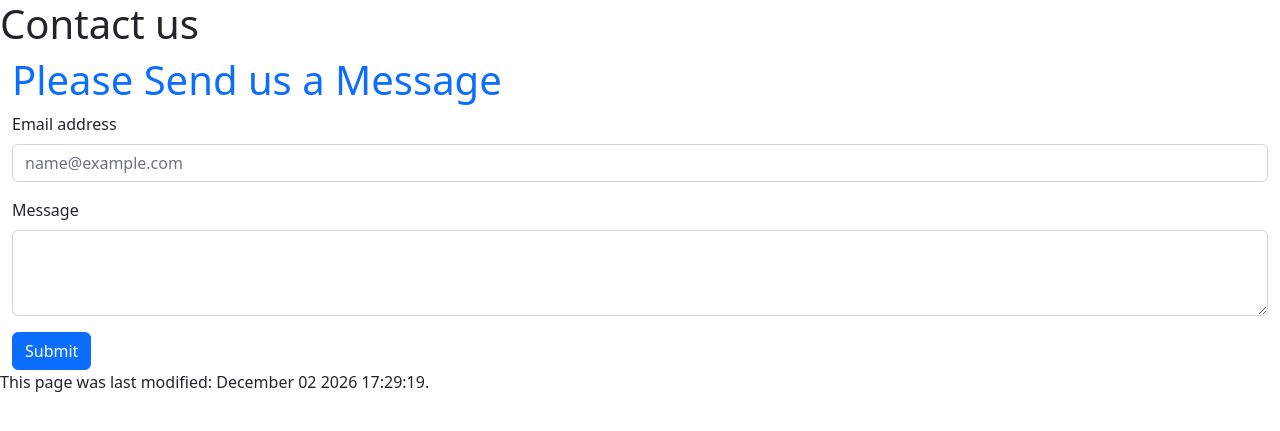
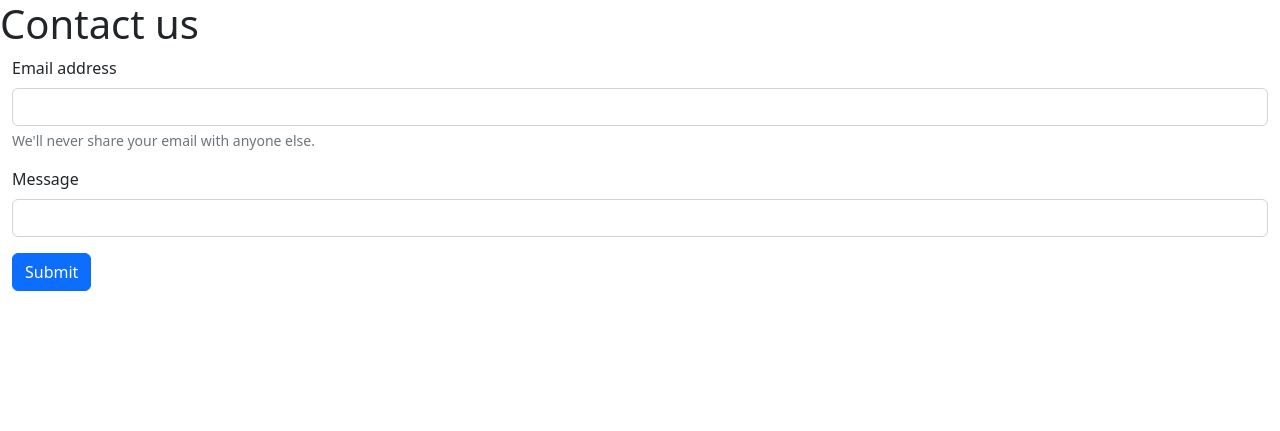
Before and after one commit to Lake-Tuggeranong-College/NA-2023S1Web-NJPHP2023, a PHP site: page /contact.php in a window 1280 px wide. Shown: the top 431 px of the page. Run offline with PHP 8.4, Linux system fonts and the light colour scheme.

Commit message:
impruved imput and output function

```diff
--- a/contact.php
+++ b/contact.php
@@ -1,5 +1,4 @@
 <!doctype html>
-<?php include "template.php"?>
 <html lang="en">
 <head>
     <meta charset="utf-8">
@@ -8,40 +7,44 @@
     <link href="css/bootstrap.min.css" rel="stylesheet">
 </head>
 <body>
+<h1>Contact us</h1>
 
-
-<h1>Contact us</h1>
 <div class="container-fluid">
-    <h1 class="text-primary">Please Send us a Message</h1>
-    <form action="<?php echo htmlspecialchars($_SERVER["PHP_SELF"]); ?>" method="post">
+    <form action="contact.php" method="post">
         <div class="mb-3">
-            <label for="contactEmail" class="form-label">Email address</label>
-            <input type="email" class="form-control" id="contactEmail" name="contactEmail"
-                   placeholder="name@example.com">
+            <label for="inputEmail" class="form-label">Email address</label>
+            <input type="email" class="form-control" id="inputEmail" name="inputEmail" aria-describedby="emailHelp">
+            <div id="emailHelp" class="form-text">We'll never share your email with anyone else.</div>
         </div>
         <div class="mb-3">
-            <label for="contactMessage" class="form-label">Message</label>
-            <textarea class="form-control" id="contactMessage" name="contactMessage" rows="3"></textarea>
+            <label for="inputMessage" class="form-label">Message</label>
+            <input type="text" class="form-control" id="inputMessage" name="inputMessage">
         </div>
-        <button type="submit" name="formSubmit" class="btn btn-primary">Submit</button>
+        <button type="submit" class="btn btn-primary">Submit</button>
     </form>
 </div>
 
 <?php
-if (isset($_POST['formSubmit'])) {
-    $userEmail = sanitisedData (['contactEmail']);
-    $userMessage = sanitisedData ($_POST['contactMessage']);
+if($_SERVER["REQUEST_METHOD"] == "POST") {
+    $formError = false;
+    if (empty($_POST['inputEmail'])) {
+        $formError = true;
+        echo "Enter an email address.";
+    }
+    if (empty($_POST['inputMessage'])) {
+        $formError = true;
+        echo "Enter amessage to submit.";
+    }
+    if ($formError == false) {
+        $emailAddress =$_POST['inputEmail'];
+        $messageSubmitted = $_POST['inputMessage'];
 
-    echo $userEmail;
-    echo "<p>";
-    echo $userMessage;
+        echo $emailAddress;
+        echo "<p>";
+        echo $messageSubmitted;
+    }
 }
-
 ?>
-
-
-
-<?php echo footer() ?>
 </body>
 <script src="js/bootstrap.bundle.min.js"></script>
 </html>
```
